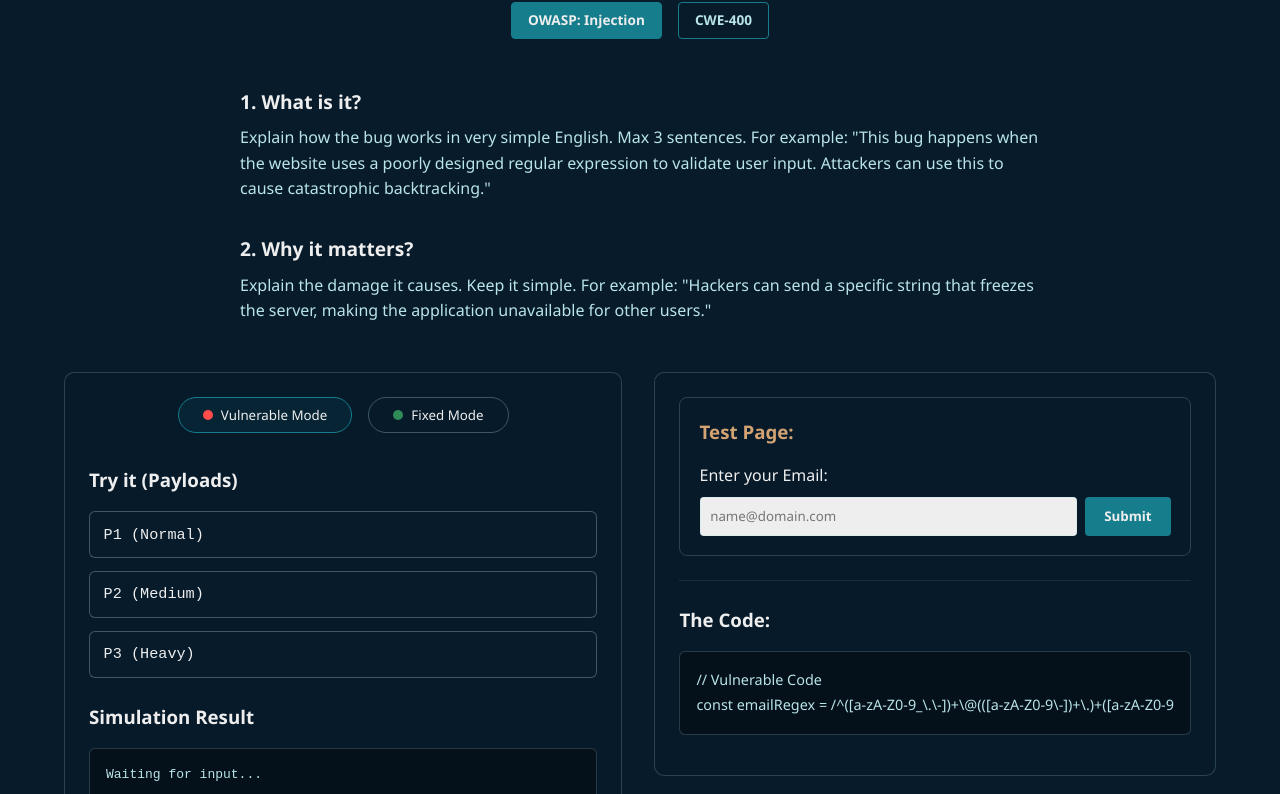
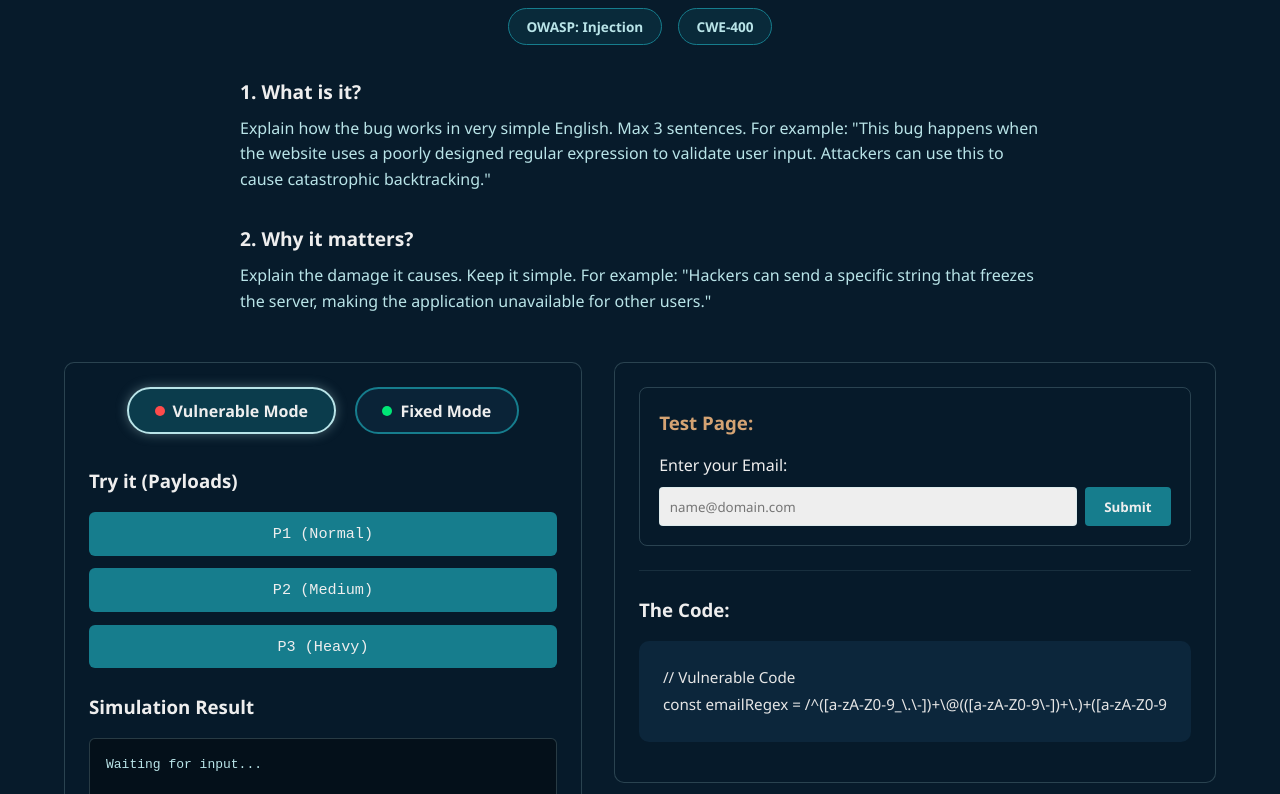
Before and after one commit to sanaalshboul/Final-Project, a plain HTML site: page lab3.html in a window 1280 px wide. Shown: the part 198-992 px from the top of the page. Drawn offline with Linux system fonts and the light colour scheme.

Commit message:
refine badges, unify mode toggles
- Style homepage hero badge as clean heading text instead of a button
- Add border glow hover effect for clickable lab badges
- Unify Vulnerable and Fixed toggle button colors while keeping status dots
- Add hover glow and slight pop-out scale effect to mode toggle buttons

```diff
--- a/style.css
+++ b/style.css
@@ -28,6 +28,7 @@ body {
 /* Top Navigation Bar */
 .navbar {
     display: flex;
+    align-items: center;
     padding: 1.2rem 5%;
     background-color: rgba(7, 27, 43, 0.95);
     border-bottom: 1px solid rgba(185, 228, 232, 0.15);
@@ -38,6 +39,9 @@ body {
 
 /* Logo acting as Home button */
 .logo {
+    display: flex;
+    align-items: center;
+    gap: 0.5rem;
     font-size: 1.3rem;
     font-weight: 700;
     color: var(--accent-ice);
@@ -50,6 +54,10 @@ body {
     color: var(--text-light);
 }
 
+.shield-icon {
+    font-size: 1.4rem;
+}
+
 /* Hero Section */
 .hero {
     text-align: center;
@@ -58,15 +66,19 @@ body {
     margin: 0 auto;
 }
 
-.badge {
+/* Clean eyebrow heading for homepage (no button appearance) */
+.hero .badge {
     display: inline-block;
-    background-color: rgba(22, 125, 141, 0.25);
-    color: var(--accent-ice);
-    border: 1px solid var(--primary-teal);
-    padding: 0.3rem 1rem;
-    border-radius: 50px;
-    font-size: 0.85rem;
-    margin-bottom: 1rem;
+    background-color: transparent;
+    border: none;
+    padding: 0;
+    border-radius: 0;
+    color: var(--primary-teal);
+    font-size: 0.9rem;
+    font-weight: 700;
+    text-transform: uppercase;
+    letter-spacing: 2px;
+    margin-bottom: 0.8rem;
 }
 
 .hero h1 {
@@ -217,13 +229,41 @@ body {
 .lab-header h1 {
     color: var(--text-light);
     font-size: 2.2rem;
-    margin-bottom: 0.5rem;
+    margin-bottom: 0.8rem;
 }
 
 .lab-badges {
     display: flex;
     justify-content: center;
     gap: 1rem;
+    flex-wrap: wrap;
+}
+
+/* Clickable Lab Badges with Hover Border Glow */
+.lab-badge-link,
+.lab-badges .badge,
+.badges .badge {
+    display: inline-block;
+    background-color: rgba(22, 125, 141, 0.15);
+    color: var(--accent-ice);
+    border: 1px solid var(--primary-teal);
+    padding: 0.4rem 1.1rem;
+    border-radius: 50px;
+    font-size: 0.85rem;
+    font-weight: 600;
+    text-decoration: none;
+    cursor: pointer;
+    transition: all 0.3s ease;
+}
+
+.lab-badge-link:hover,
+.lab-badges .badge:hover,
+.badges .badge:hover {
+    border-color: var(--accent-ice);
+    color: var(--text-light);
+    background-color: rgba(22, 125, 141, 0.3);
+    box-shadow: 0 0 14px rgba(185, 228, 232, 0.55);
+    transform: translateY(-2px);
 }
 
 /* Theory Section */
@@ -260,37 +300,56 @@ body {
     margin-bottom: 3rem;
 }
 
-/* Mode Toggle Switch */
-.toggle-container {
+/* Unified Mode Toggle Buttons (Vulnerable & Fixed) */
+.toggle-container,
+.mode-toggle-container {
     display: flex;
     justify-content: center;
-    gap: 1rem;
+    gap: 1.2rem;
     margin-bottom: 2rem;
 }
 
-.toggle-btn {
-    background-color: transparent;
-    border: 2px solid var(--text-muted);
+.toggle-btn,
+.mode-btn {
+    display: inline-flex;
+    align-items: center;
+    gap: 0.5rem;
+    background-color: rgba(12, 38, 59, 0.8);
+    border: 2px solid var(--primary-teal);
     color: var(--text-light);
-    padding: 0.6rem 1.5rem;
+    padding: 0.65rem 1.6rem;
     border-radius: 50px;
     font-size: 1rem;
-    font-weight: bold;
+    font-weight: 600;
     cursor: pointer;
-    transition: all 0.3s ease;
+    transition: all 0.25s ease;
 }
 
-.active-vuln {
-    background-color: rgba(255, 75, 75, 0.15);
-    border-color: var(--danger-red);
-    color: var(--danger-red);
+/* Hover effect: glowing border + slight pop-out */
+.toggle-btn:hover,
+.mode-btn:hover {
+    border-color: var(--accent-ice);
+    box-shadow: 0 0 15px rgba(185, 228, 232, 0.55);
+    transform: scale(1.05);
 }
 
-.active-fixed {
-    background-color: rgba(0, 230, 118, 0.15);
-    border-color: var(--safe-green);
-    color: var(--safe-green);
+/* Unified Active State (same colors for both modes) */
+.active-vuln,
+.active-fixed,
+.mode-btn.active {
+    background-color: rgba(22, 125, 141, 0.35);
+    border-color: var(--accent-ice);
+    color: var(--text-light);
+    box-shadow: 0 0 12px rgba(185, 228, 232, 0.35);
 }
+
+.dot {
+    width: 10px;
+    height: 10px;
+    border-radius: 50%;
+}
+.red-dot { background-color: var(--danger-red); }
+.green-dot { background-color: var(--safe-green); }
 
 /* Code & Action Split Layout */
 .code-and-action {
@@ -364,7 +423,7 @@ pre {
     cursor: pointer;
     font-family: monospace;
     font-size: 0.95rem;
-    transition: background-color 0.2s;
+    transition: background-color 0.2s ease;
 }
 
 .payload-btn:hover {
@@ -407,92 +466,71 @@ pre {
 }
 
 @media (max-width: 900px) {
-    .theory-grid, .code-and-action {
+    .theory-grid, .code-and-action, .lab-grid {
         grid-template-columns: 1fr;
     }
 }
 
-/* ================= Lab 3 & General Custom Layout ================= */
+/* ================= Lab 3 Custom Layout ================= */
 
-/* Navbar & Logo */
-.navbar {
-    display: flex; align-items: center; padding: 1rem 2rem;
-    background-color: #04101a; border-bottom: 1px solid rgba(185, 228, 232, 0.1);
-}
-.logo {
-    display: flex; align-items: center; gap: 0.5rem;
-    color: #EEEEEE; text-decoration: none; font-size: 1.2rem; font-weight: bold;
-}
-.shield-icon { font-size: 1.4rem; }
-
-/* Header & Badges */
 .header-content { text-align: center; margin: 2rem 0; }
-.header-content h1 { color: #EEEEEE; margin-bottom: 1rem; }
+.header-content h1 { color: var(--text-light); margin-bottom: 1rem; }
 .badges { display: flex; justify-content: center; gap: 1rem; }
-.badge { padding: 0.4rem 1rem; border-radius: 4px; font-size: 0.85rem; font-weight: bold; }
-.badge-primary { background-color: #167D8D; color: #EEEEEE; }
-.badge-secondary { background-color: #071B2B; color: #B9E4E8; border: 1px solid #167D8D; }
 
 /* Theory Info Section */
 .info-section { max-width: 800px; margin: 0 auto 3rem auto; }
 .info-block { margin-bottom: 2rem; }
-.info-block h2 { color: #EEEEEE; font-size: 1.2rem; margin-bottom: 0.5rem; }
-.info-block p { color: #B9E4E8; line-height: 1.6; }
-
-/* Mode Toggle Buttons (Vulnerable / Fixed Mode) */
-.mode-toggle-container {
-    display: flex; justify-content: center; gap: 1rem; margin-bottom: 2rem;
-}
-.mode-btn {
-    display: flex; align-items: center; gap: 0.5rem;
-    background-color: transparent; border: 1px solid rgba(185, 228, 232, 0.3);
-    color: #EEEEEE; padding: 0.5rem 1.5rem; border-radius: 20px; cursor: pointer;
-    transition: all 0.2s;
-}
-.mode-btn.active { border-color: #167D8D; background-color: rgba(22, 125, 141, 0.1); }
-.dot { width: 10px; height: 10px; border-radius: 50%; }
-.red-dot { background-color: #ff4d4d; }
-.green-dot { background-color: #2e8b57; }
+.info-block h2 { color: var(--text-light); font-size: 1.2rem; margin-bottom: 0.5rem; }
+.info-block p { color: var(--accent-ice); line-height: 1.6; }
 
 /* Two-Column Lab Grid */
 .lab-grid { display: grid; grid-template-columns: 1fr 1fr; gap: 2rem; align-items: start; }
 .panel {
-    background-color: rgba(7, 27, 43, 0.6); border: 1px solid rgba(185, 228, 232, 0.2);
-    border-radius: 10px; padding: 1.5rem;
+    background-color: rgba(7, 27, 43, 0.6);
+    border: 1px solid rgba(185, 228, 232, 0.2);
+    border-radius: 10px;
+    padding: 1.5rem;
 }
-.panel h3 { color: #EEEEEE; margin-top: 0; margin-bottom: 1rem;}
-
-/* Payload Buttons */
-.payload-buttons { display: flex; flex-direction: column; gap: 0.8rem; margin-bottom: 1.5rem; }
-.payload-btn {
-    background-color: #071B2B; color: #EEEEEE; border: 1px solid rgba(185, 228, 232, 0.3);
-    padding: 0.85rem; border-radius: 6px; text-align: left; cursor: pointer; transition: 0.2s;
-}
-.payload-btn:hover { border-color: #167D8D; }
+.panel h3 { color: var(--text-light); margin-top: 0; margin-bottom: 1rem; }
 
 /* Simulation Result & Code Display */
-.result-box, .code-box {
-    background-color: #04101a; border: 1px solid rgba(185, 228, 232, 0.2);
-    border-radius: 6px; padding: 1rem; color: #B9E4E8; font-family: monospace;
+.result-box {
+    background-color: #04101a;
+    border: 1px solid rgba(185, 228, 232, 0.2);
+    border-radius: 6px;
+    padding: 1rem;
+    color: var(--accent-ice);
+    font-family: monospace;
+    min-height: 100px;
 }
-.result-box { min-height: 100px; }
-.code-box { overflow-x: auto; font-size: 0.9rem; }
 
 /* Embedded Test Page Box */
 .inner-test-page {
-    background-color: transparent; border: 1px solid rgba(185, 228, 232, 0.2);
-    border-radius: 8px; padding: 1.2rem; margin-bottom: 1.5rem;
+    background-color: transparent;
+    border: 1px solid rgba(185, 228, 232, 0.2);
+    border-radius: 8px;
+    padding: 1.2rem;
+    margin-bottom: 1.5rem;
 }
 .test-page-title, .why-fails-title { color: #d4a373 !important; }
-.test-form label { display: block; color: #EEEEEE; margin-bottom: 0.5rem; }
+.test-form label { display: block; color: var(--text-light); margin-bottom: 0.5rem; }
 .input-group { display: flex; gap: 0.5rem; }
 .input-group input {
-    flex: 1; padding: 0.6rem; border-radius: 4px; border: 1px solid rgba(185, 228, 232, 0.3);
-    background-color: #EEEEEE; color: #071B2B;
+    flex: 1;
+    padding: 0.6rem;
+    border-radius: 4px;
+    border: 1px solid rgba(185, 228, 232, 0.3);
+    background-color: var(--text-light);
+    color: var(--bg-dark);
 }
 .submit-btn {
-    background-color: #167D8D; color: #EEEEEE; border: none; padding: 0 1.2rem;
-    border-radius: 4px; cursor: pointer; font-weight: bold;
+    background-color: var(--primary-teal);
+    color: var(--text-light);
+    border: none;
+    padding: 0 1.2rem;
+    border-radius: 4px;
+    cursor: pointer;
+    font-weight: bold;
 }
 .divider { border: 0; height: 1px; background: rgba(185, 228, 232, 0.1); margin: 1.5rem 0; }
-.explanation-text { color: #EEEEEE; font-size: 0.95rem; line-height: 1.6; }
+.explanation-text { color: var(--text-light); font-size: 0.95rem; line-height: 1.6; }
```
